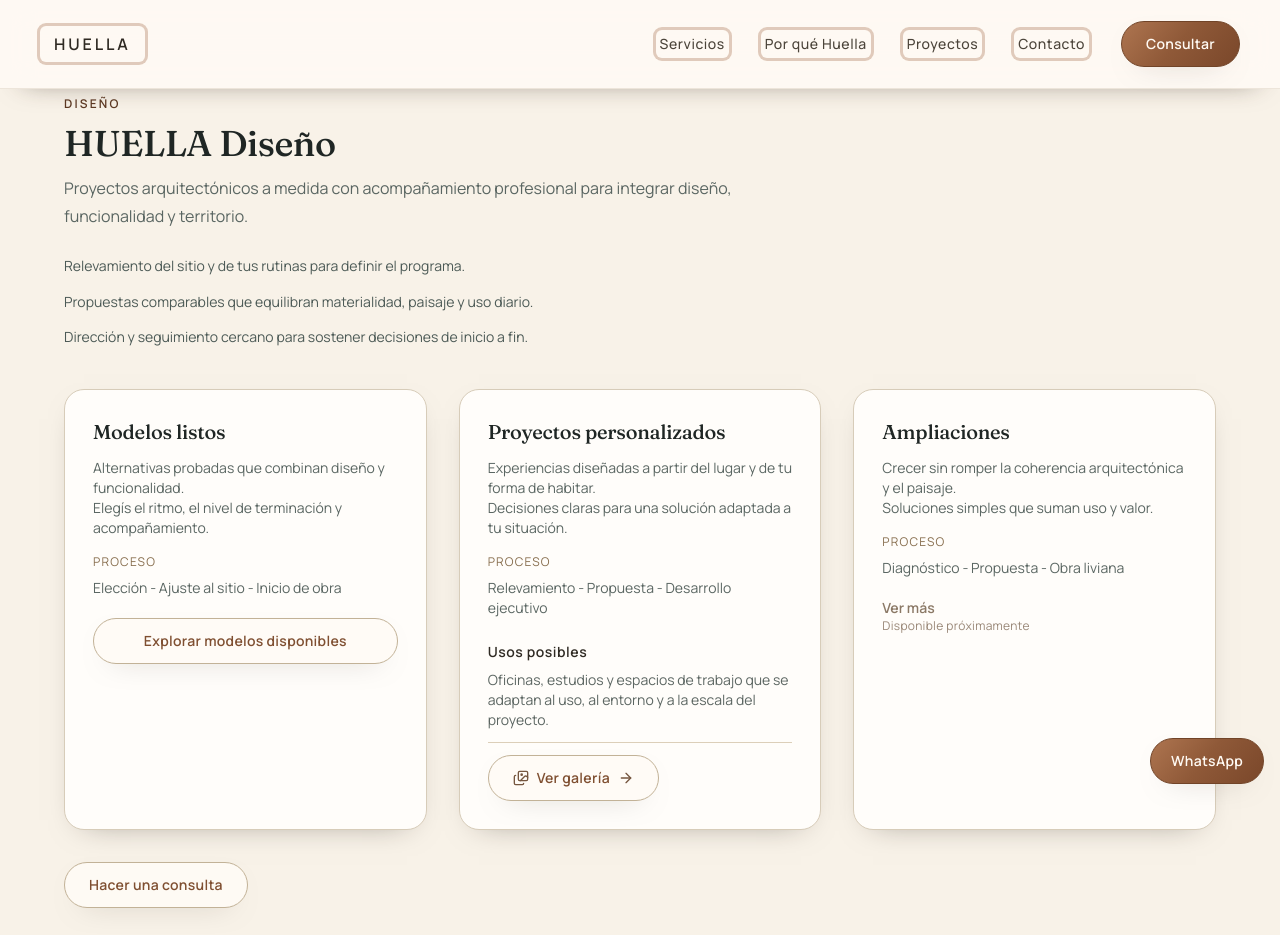
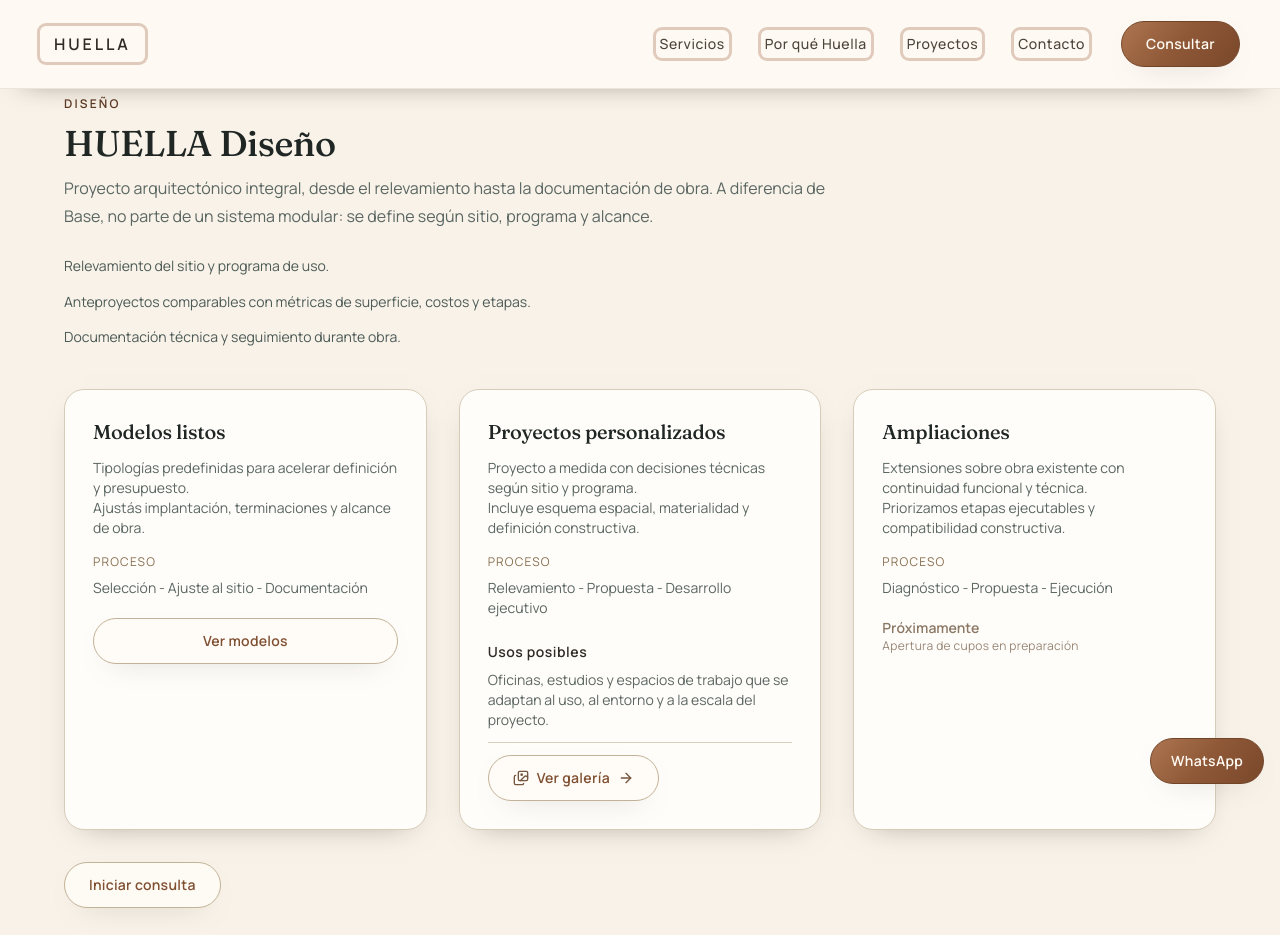
Before and after one commit to Teksi75/huella-mendoza-site, a Next.js app: page /diseno in a window 1280 px wide. Shown: the top 935 px of the page. Built offline with nearby package versions, Linux system fonts and the light colour scheme.

Commit message:
chore(editorial): refine /diseno copy tone and CTA hierarchy

```diff
--- a/app/diseno/page.tsx
+++ b/app/diseno/page.tsx
@@ -39,12 +39,12 @@ export default function DisenoPage() {
     {
       src: '/media/huella/diseno/diseno-interior-4.png',
       title: 'Madera y luz natural',
-      copy: 'Texturas claras, planos cálidos y luz filtrada que acompaña el habitar diario.',
+      copy: 'Aberturas, luz natural y terminaciones calibradas para uso cotidiano.',
     },
     {
       src: '/media/huella/diseno/diseno-interior-2.png',
       title: 'Materialidad honesta',
-      copy: 'Hormigón visto, madera y metal dialogan en capas coherentes.',
+      copy: 'Hormigón, madera y metal resueltos con encuentros limpios y criterio constructivo.',
     },
   ];
 
@@ -52,7 +52,7 @@ export default function DisenoPage() {
     {
       src: '/media/huella/8.png',
       title: 'Sendero principal',
-      copy: 'Recorrido amplio que abre el paisaje y da bienvenida con calma.',
+      copy: 'Recorrido de acceso que organiza llegada, vistas y circulación.',
       highlight: true,
     },
   ];
@@ -68,12 +68,12 @@ export default function DisenoPage() {
             <p className="section-eyebrow">Diseño</p>
             <h2 className="section-title section-title-section">HUELLA Diseño</h2>
             <p className="mt-3 text-[#5a6662]">
-              Proyectos arquitectónicos a medida con acompañamiento profesional para integrar diseño, funcionalidad y territorio.
+              Proyecto arquitectónico integral, desde el relevamiento hasta la documentación de obra. A diferencia de Base, no parte de un sistema modular: se define según sitio, programa y alcance.
             </p>
             <ul className="mt-6 grid gap-3 text-sm text-[#5a6662]">
-              <li>Relevamiento del sitio y de tus rutinas para definir el programa.</li>
-              <li>Propuestas comparables que equilibran materialidad, paisaje y uso diario.</li>
-              <li>Dirección y seguimiento cercano para sostener decisiones de inicio a fin.</li>
+              <li>Relevamiento del sitio y programa de uso.</li>
+              <li>Anteproyectos comparables con métricas de superficie, costos y etapas.</li>
+              <li>Documentación técnica y seguimiento durante obra.</li>
             </ul>
           </div>
 
@@ -81,29 +81,29 @@ export default function DisenoPage() {
             <div className="u-card flex h-full flex-col p-6 xl:p-7">
               <h3 className="text-xl">Modelos listos</h3>
               <p className="mt-3 text-sm text-[#5a6662]">
-                Alternativas probadas que combinan diseño y funcionalidad.
+                Tipologías predefinidas para acelerar definición y presupuesto.
                 <br />
-                Elegís el ritmo, el nivel de terminación y acompañamiento.
+                Ajustás implantación, terminaciones y alcance de obra.
               </p>
               <p className="mt-4 text-xs uppercase tracking-widest text-tierra-600">
                 Proceso
               </p>
               <p className="mt-2 text-sm text-[#5a6662]">
-                Elección - Ajuste al sitio - Inicio de obra
+                Selección - Ajuste al sitio - Documentación
               </p>
               <Link
                 href="/diseno/modelos"
                 className="u-btn-secondary u-ease u-focus mt-5 inline-flex items-center gap-2 text-sm"
               >
-                Explorar modelos disponibles
+                Ver modelos
               </Link>
             </div>
             <div className="u-card flex h-full flex-col p-6 xl:p-7">
               <h3 className="text-xl">Proyectos personalizados</h3>
               <p className="mt-3 text-sm text-[#5a6662]">
-                Experiencias diseñadas a partir del lugar y de tu forma de habitar.
+                Proyecto a medida con decisiones técnicas según sitio y programa.
                 <br />
-                Decisiones claras para una solución adaptada a tu situación.
+                Incluye esquema espacial, materialidad y definición constructiva.
               </p>
               <p className="mt-4 text-xs uppercase tracking-widest text-tierra-600">
                 Proceso
@@ -116,23 +116,23 @@ export default function DisenoPage() {
             <div className="u-card flex h-full flex-col p-6 xl:p-7">
               <h3 className="text-xl">Ampliaciones</h3>
               <p className="mt-3 text-sm text-[#5a6662]">
-                Crecer sin romper la coherencia arquitectónica y el paisaje.
+                Extensiones sobre obra existente con continuidad funcional y técnica.
                 <br />
-                Soluciones simples que suman uso y valor.
+                Priorizamos etapas ejecutables y compatibilidad constructiva.
               </p>
               <p className="mt-4 text-xs uppercase tracking-widest text-tierra-600">
                 Proceso
               </p>
               <p className="mt-2 text-sm text-[#5a6662]">
-                Diagnóstico - Propuesta - Obra liviana
+                Diagnóstico - Propuesta - Ejecución
               </p>
               <div
                 aria-disabled="true"
                 className="mt-5 inline-flex flex-col items-start text-sm font-semibold text-tierra-700/80 cursor-default"
               >
-                <span>Ver más</span>
+                <span>Próximamente</span>
                 <span className="text-xs font-normal tracking-wide text-tierra-700/70">
-                  Disponible próximamente
+                  Apertura de cupos en preparación
                 </span>
               </div>
             </div>
@@ -144,7 +144,7 @@ export default function DisenoPage() {
             rel="noopener noreferrer"
             className="u-btn-secondary u-ease u-focus mt-8 inline-flex"
           >
-            Hacer una consulta
+            Iniciar consulta
           </Link>
           <div className="mt-8 flex justify-center">
             <Link
@@ -163,7 +163,7 @@ export default function DisenoPage() {
           <div className="max-w-4xl">
             <h2 className="section-title section-title-section">Galería de croquis y maquetas</h2>
             <p className="mt-3 text-base text-[#5a6662]">
-              Iteraciones que explican decisiones tempranas y permiten validar la coherencia entre diseño, uso y territorio.
+              Estudios de implantación, circulaciones y volumetría para validar decisiones antes de obra.
             </p>
           </div>
 
@@ -213,7 +213,7 @@ export default function DisenoPage() {
           <div className="max-w-3xl">
             <h2 className="section-title section-title-section">Diseño interior</h2>
             <p className="mt-3 text-base text-[#5a6662]">
-              Materiales honestos, luz dirigida y conexiones claras con el exterior para un habitar cotidiano y sin exceso.
+              Resolución interior con criterios de uso, luz, mantenimiento y desempeño térmico.
             </p>
           </div>
 
@@ -247,7 +247,7 @@ export default function DisenoPage() {
           <div className="max-w-3xl">
             <h2 className="section-title section-title-section">Estructura integrada al entorno</h2>
             <p className="mt-3 text-base text-[#5a6662]">
-              Vistas largas, plataformas ligeras y recorridos que siguen la pendiente para integrar estructura, funcionalidad y paisaje.
+              Implantación, pendientes y recorridos se resuelven como parte del proyecto arquitectónico y de su sistema constructivo.
             </p>
           </div>
 
```
